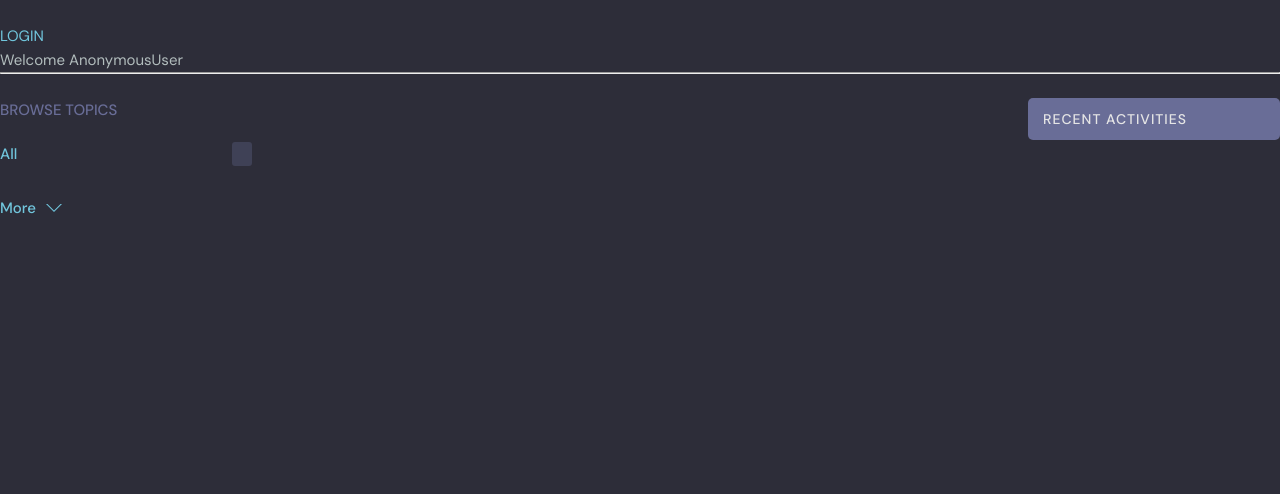
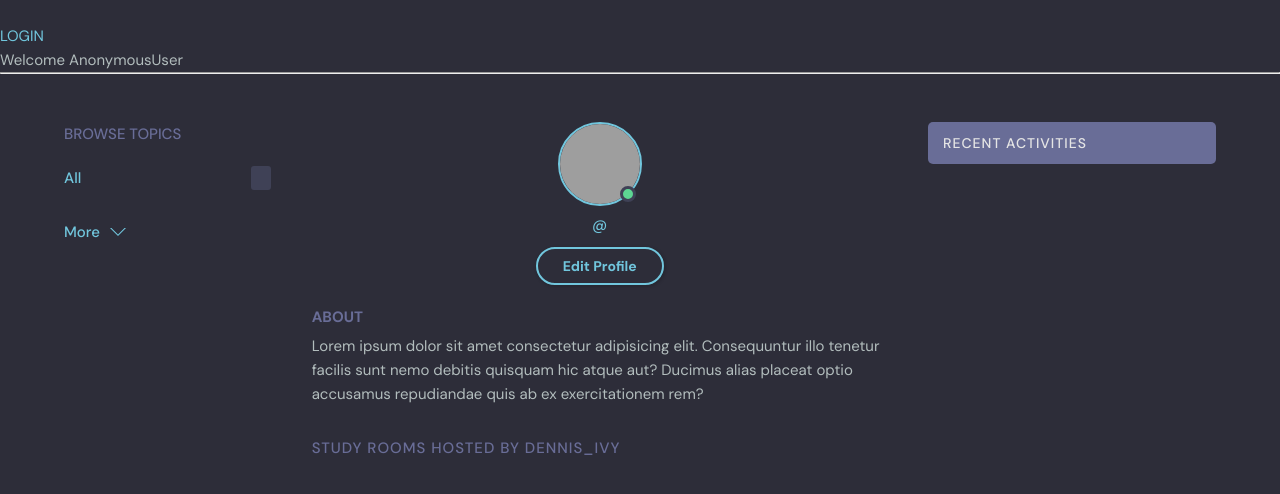
Before and after one commit to Abdul-Mannan-Qaderi/tech-hub, a Django app: template base/templates/base/profile.html in a window 1280 px wide. Shown: the part 76-570 px from the top of the page. Run offline with Django 5.2, Linux system fonts and the light colour scheme; the template is opened without the code that fills it, so the values that code supplies are empty; grey boxes are pictures that could not be loaded.

Commit message:
finish theme profile section

```diff
--- a/base/templates/base/profile.html
+++ b/base/templates/base/profile.html
@@ -1,17 +1,52 @@
-{% extends "base_layout.html" %} {% block content %}
-<style>
-	.profile-container {
-		display: grid;
-		grid-template-columns: 1fr 3fr 1fr;
-		gap: 10px;
-	}
-</style>
-<h1>{{user.username}}</h1>
+{% extends 'base_layout.html' %} {% block content %}
+<main class="profile-page layout layout--3">
+	<div class="container">
+		<!-- Topics Start -->
+		{% include 'base/topics_component.html' %}
+		<!-- Topics End -->
 
-<div class="profile-container">
-	<div>{% include 'base/topics_component.html' %}</div>
-	<div>{% include 'base/feed_component.html' %}</div>
-	<div>{% include 'base/activity_component.html' %}</div>
-</div>
+		<!-- Room List Start -->
 
+		<div class="roomList">
+
+      <div class="profile">
+        <div class="profile__avatar">
+          <div class="avatar avatar--large active">
+            <img src="https://randomuser.me/api/portraits/men/11.jpg" />
+          </div>
+        </div>
+        <div class="profile__info">
+          <h3>{{user.username}}</h3>
+          <p>@{{user.username}}</p>
+          <a href="edit-user.html" class="btn btn--main btn--pill">Edit Profile</a>
+        </div>
+        <div class="profile__about">
+          <h3>About</h3>
+          <p>
+            Lorem ipsum dolor sit amet consectetur adipisicing elit. Consequuntur illo tenetur
+            facilis sunt nemo debitis quisquam hic atque aut? Ducimus alias placeat optio
+            accusamus repudiandae quis ab ex exercitationem rem?
+          </p>
+        </div>
+      </div>
+
+      <div class="roomList__header">
+        <div>
+          <h2>Study Rooms Hosted by dennis_ivy</a>
+          </h2>
+        </div>
+      </div>
+
+      {% include 'base/feed_component.html' %}
+
+
+    </div>
+		<!-- Room List End -->
+
+		<!-- Activities Start -->
+		{% include 'base/activity_component.html' %}
+
+		<!-- Activities End -->
+	</div>
+</main>
 {% endblock content %}
```
